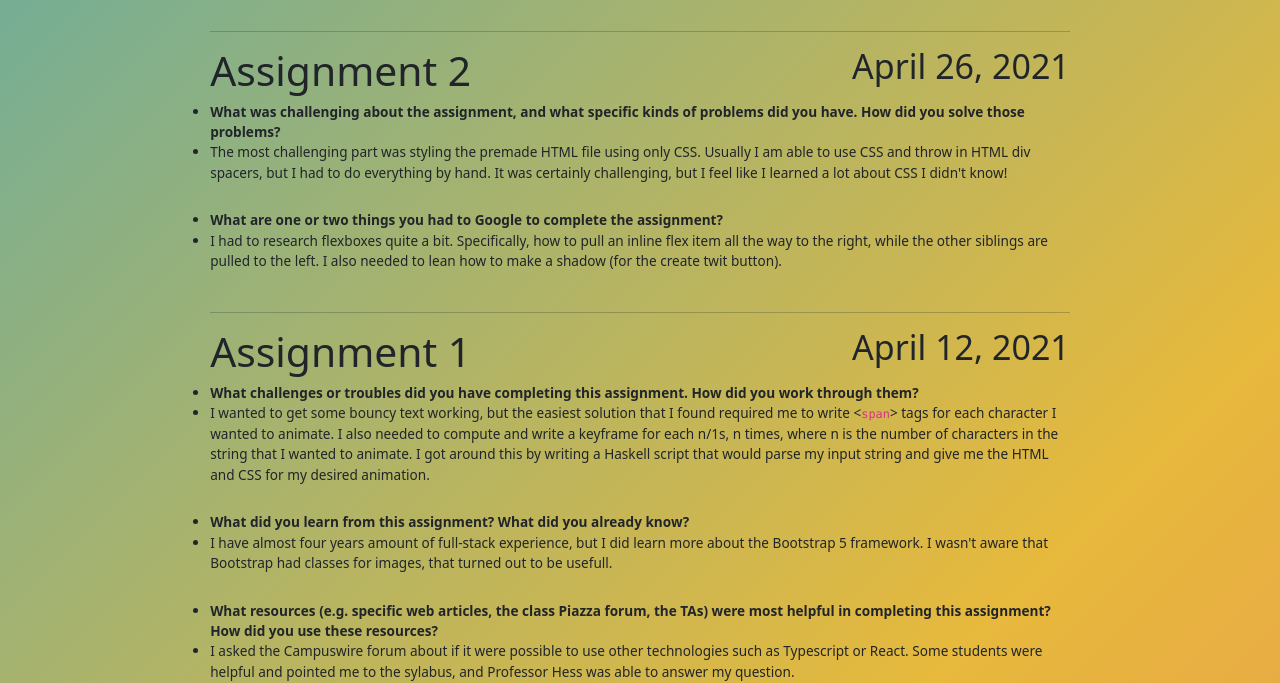
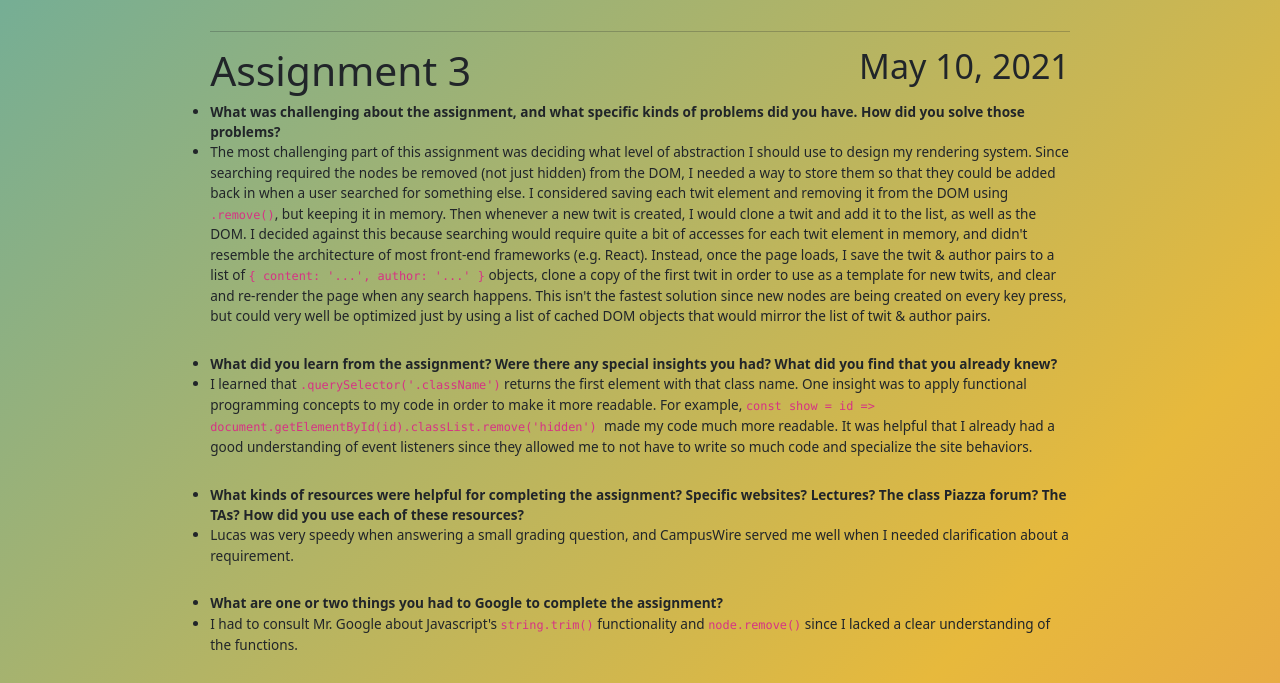
Before and after one commit to Iainmon/CS-290, a plain HTML site: page blog.html in a window 1280 px wide. Shown: the part 117-800 px from the top of the page. Drawn offline with nearby package versions, Linux system fonts and the light colour scheme.

Commit message:
blog 3 done

```diff
--- a/blog.html
+++ b/blog.html
@@ -24,6 +24,34 @@
             </a>
         </div>
         <br>
+
+<hr><div class="row">
+<div class="d-flex justify-content-between "><h5 class="display-5">Assignment 3</h5><h6 class="display-6">May 10, 2021</h6></div>
+<ul><li><b>What was challenging about the assignment, and what specific kinds of problems did you have.  How did you solve those problems?</b></li>
+<li><p>The most challenging part of this assignment was deciding what level of abstraction I should use to design my rendering system.
+Since searching required the nodes be removed (not just hidden) from the DOM, I needed a way to store them so that they could be added back in when a user searched for something else.
+I considered saving each twit element and removing it from the DOM using <code>.remove()</code>, but keeping it in memory. Then whenever a new twit is created, I would clone a twit and add it to the list, as well as the DOM.
+I decided against this because searching would require quite a bit of accesses for each twit element in memory, and didn't resemble the architecture of most front-end frameworks (e.g. React).
+Instead, once the page loads, I save the twit & author pairs to a list of <code>{ content: '...', author: '...' }</code> objects, clone a copy of the first twit in order to use as a template for new twits, and clear and re-render the page when any search happens.
+This isn't the fastest solution since new nodes are being created on every key press, but could very well be optimized just by using a list of cached DOM objects that would mirror the list of twit & author pairs.
+</p></li>
+</ul>
+<ul><li><b>What did you learn from the assignment?  Were there any special insights you had?  What did you find that you already knew?</b></li>
+<li><p>I learned that <code>.querySelector('.className')</code> returns the first element with that class name.
+One insight was to apply functional programming concepts to my code in order to make it more readable. For example, <code> const show = id => document.getElementById(id).classList.remove('hidden') </code> made my code much more readable.
+It was helpful that I already had a good understanding of event listeners since they allowed me to not have to write so much code and specialize the site behaviors.
+</p></li>
+</ul>
+<ul><li><b>What kinds of resources were helpful for completing the assignment?  Specific websites?  Lectures?  The class Piazza forum?  The TAs?  How did you use each of these resources?</b></li>
+<li><p>Lucas was very speedy when answering a small grading question, and CampusWire served me well when I needed clarification about a requirement.
+</p></li>
+</ul>
+<ul><li><b>What are one or two things you had to Google to complete the assignment?</b></li>
+<li><p>I had to consult Mr. Google about Javascript's <code>string.trim()</code> functionality and <code>node.remove()</code> since I lacked a clear understanding of the functions.
+</p></li>
+</ul>
+
+</div>
 
 <hr><div class="row">
 <div class="d-flex justify-content-between "><h5 class="display-5">Assignment 2</h5><h6 class="display-6">April 26, 2021</h6></div>
```
Also changed, not shown: 1 other file.
